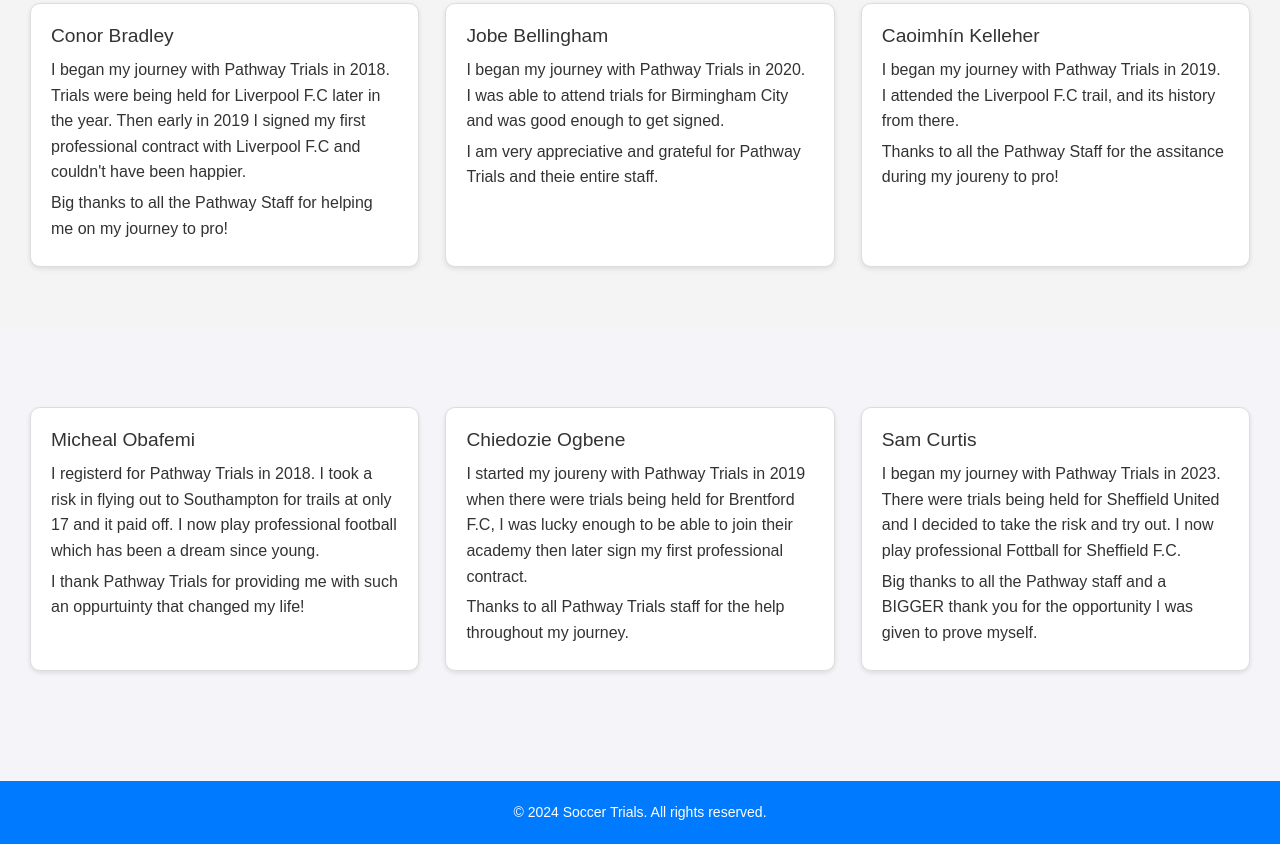
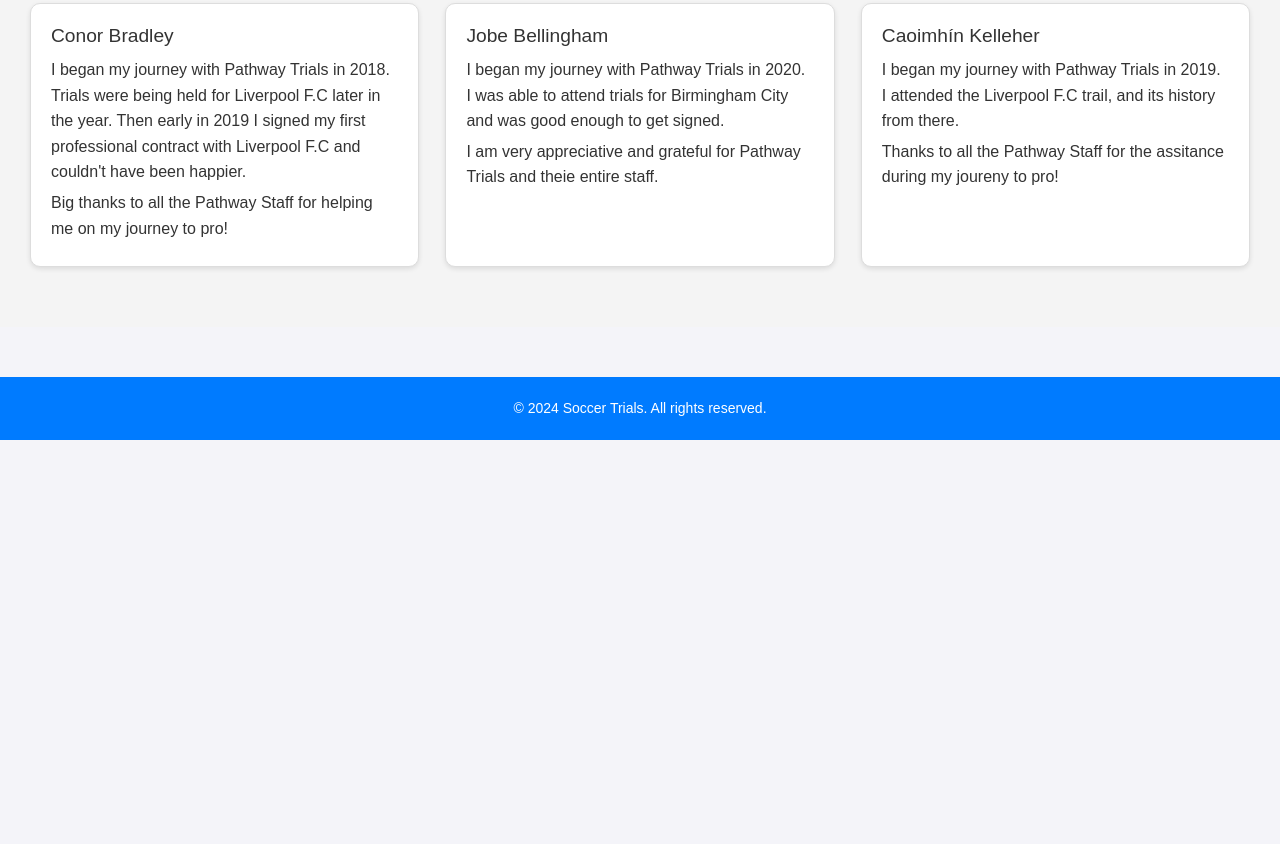
Before and after one commit to 24Fabio/footballtrials, a plain HTML site: page successstories.html in a window 1280 px wide. Shown: the part 1842-2686 px from the top of the page. After the commit the page ends 2282 px from the top, so only its background shows below. Drawn offline with Linux system fonts and the light colour scheme.

Commit message:
Add files via upload

```diff
--- a/successstories.html
+++ b/successstories.html
@@ -100,28 +100,6 @@
     </div>
   </section>
 
-  <!-- Testimonials Section -->
-  <section id="trialsV4">
-
-    <div class="trial-card">
-      <div class="card">
-        <h3>Micheal Obafemi</h3>
-        <p>I registerd for Pathway Trials in 2018. I took a risk in flying out to Southampton for trails at only 17 and it paid off. I now play professional football which has been a dream since young.</p>
-        <p>I thank Pathway Trials for providing me with such an oppurtuinty that changed my life!</p>
-      </div>
-      <div class="card">
-        <h3>Chiedozie Ogbene</h3>
-        <p>I started my joureny with Pathway Trials in 2019 when there were trials being held for Brentford F.C, I was lucky enough to be able to join their academy then later sign my first professional contract. </p>
-        <p>Thanks to all Pathway Trials staff for the help throughout my journey.</p>
-      </div>
-      <div class="card">
-        <h3>Sam Curtis</h3>
-        <p>I began my journey with Pathway Trials in 2023. There were trials being held for Sheffield United and I decided to take the risk and try out. I now play professional Fottball for Sheffield F.C. </p>
-        <p>Big thanks to all the Pathway staff and a BIGGER thank you for the opportunity I was given to prove myself.</p>
-      </div>
-    </div>
-  </section>
-
   <!-- Footer -->
   <footer>
     <p>&copy; 2024 Soccer Trials. All rights reserved.</p>
```
